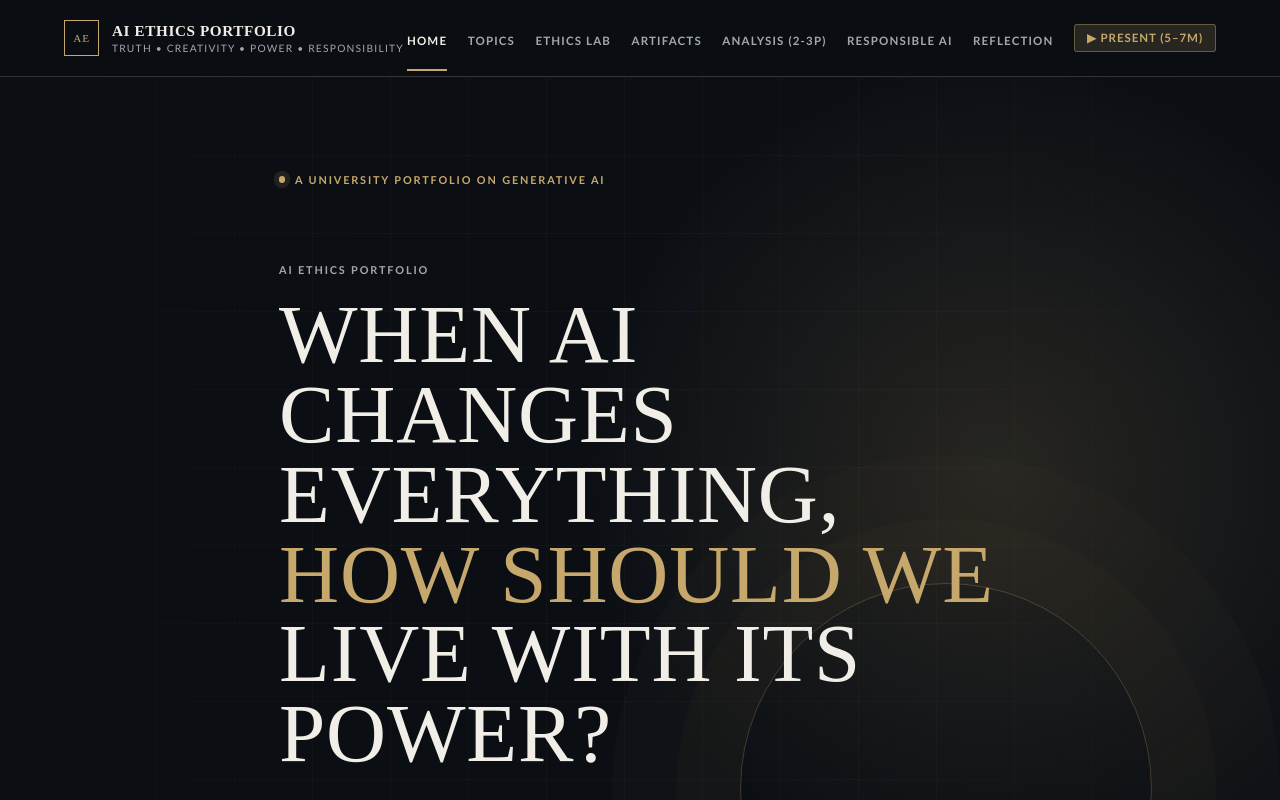
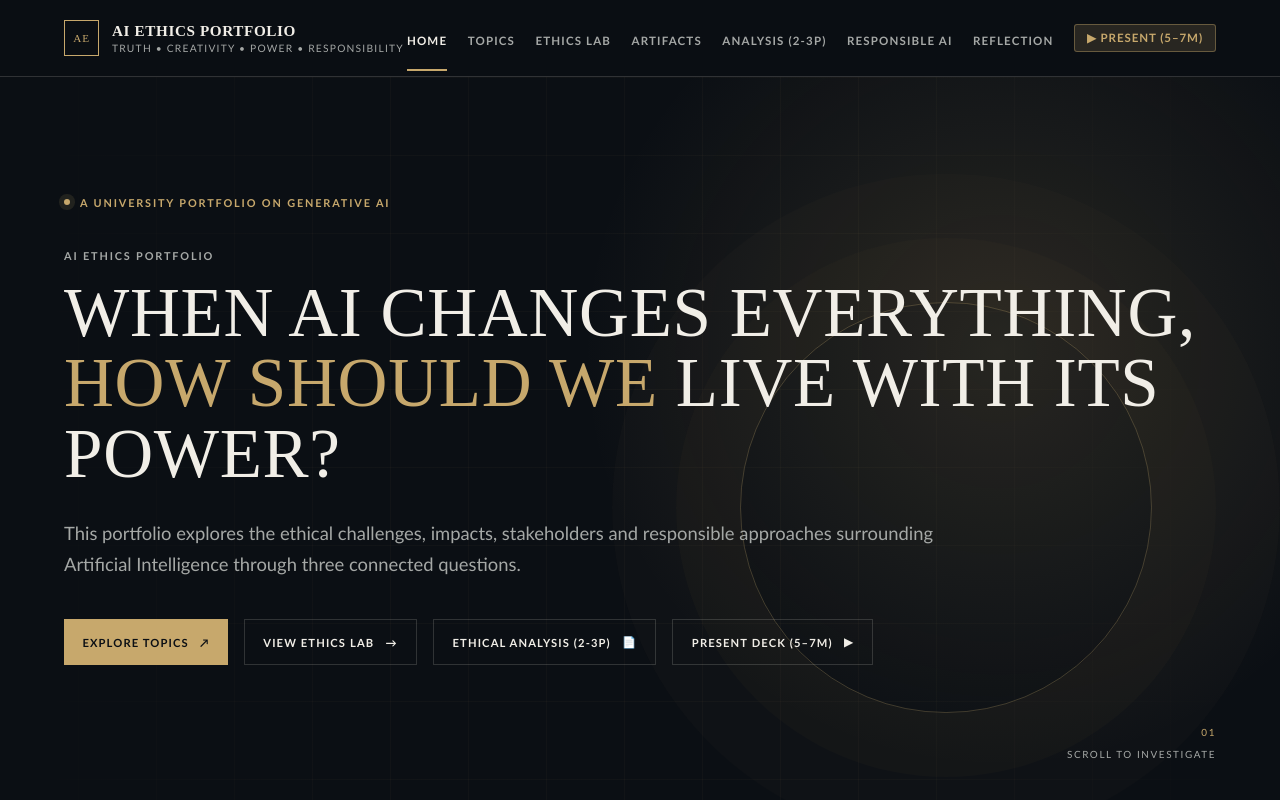
Before and after one commit to SurajAd57/Ai-Ethics-Portfolio, an Angular app: page / in a window 1280 px wide. Shown: the top 800 px of the page. Built offline with nearby package versions, Linux system fonts and the light colour scheme.

Commit message:
feat: add SCSS styles for home page hero, layout, and components

```diff
--- a/src/app/pages/home/home.scss
+++ b/src/app/pages/home/home.scss
@@ -2,14 +2,14 @@
 .hero { position: relative; min-height: min(790px, calc(100vh - 76px)); display: flex; align-items: center; overflow: hidden; border-bottom: 1px solid var(--border); background: radial-gradient(circle at 78% 38%, rgba(199, 168, 108, 0.15), transparent 26rem), var(--background); }
 .hero-grid { position: absolute; inset: 0; opacity: 0.48; background-image: linear-gradient(rgba(199, 168, 108, 0.08) 1px, transparent 1px), linear-gradient(90deg, rgba(199, 168, 108, 0.08) 1px, transparent 1px); background-size: 78px 78px; mask-image: linear-gradient(to right, transparent, black 28%, black 70%, transparent); }
 .hero::after { position: absolute; right: 10%; bottom: 12%; width: min(32vw, 32rem); aspect-ratio: 1; border: 1px solid rgba(199, 168, 108, 0.28); border-radius: 50%; content: ''; box-shadow: 0 0 0 4rem rgba(199, 168, 108, 0.025), 0 0 0 8rem rgba(199, 168, 108, 0.02); }
-.hero-inner { position: relative; z-index: 1; width: min(850px, 100%); max-width: var(--max-width); margin: 0 auto; padding: 6rem var(--gutter) 7rem; animation: rise 700ms ease both; }
+.hero-inner { position: relative; z-index: 1; width: 100%; max-width: var(--max-width); margin: 0 auto; padding: 5rem var(--gutter) 6rem; animation: rise 700ms ease both; }
 .hero-kicker, .hero-label, .eyebrow { color: var(--accent); font-size: 0.68rem; font-weight: 800; letter-spacing: 0.17em; text-transform: uppercase; }
-.hero-kicker { display: flex; align-items: center; gap: 0.6rem; margin-bottom: 4.8rem; }
+.hero-kicker { display: flex; align-items: center; gap: 0.6rem; margin-bottom: 2.5rem; }
 .signal-dot { width: 0.4rem; height: 0.4rem; border-radius: 50%; background: var(--accent); box-shadow: 0 0 0 5px rgba(199, 168, 108, 0.12); }
-.hero-label { margin: 0 0 1.2rem; color: var(--muted); }
-.hero h1 { max-width: 900px; margin: 0; color: var(--text); font-family: var(--font-display); font-size: clamp(2.8rem, 6.5vw, 6.8rem); font-weight: 500; letter-spacing: 0.01em; line-height: 0.96; text-transform: uppercase; }
+.hero-label { margin: 0 0 1rem; color: var(--muted); }
+.hero h1 { max-width: 1350px; margin: 0; color: var(--text); font-family: var(--font-display); font-size: clamp(2.6rem, 5.4vw, 5.5rem); font-weight: 500; letter-spacing: 0.01em; line-height: 1.02; text-transform: uppercase; }
 .hero h1 em, h2 em { color: var(--accent); font-style: normal; }
-.hero-intro { max-width: 39rem; margin: 2rem 0 0; color: var(--muted); font-size: 1rem; line-height: 1.7; }
+.hero-intro { max-width: 58rem; margin: 1.8rem 0 0; color: var(--muted); font-size: 1.15rem; line-height: 1.7; }
 .hero-actions { display: flex; flex-wrap: wrap; gap: 1rem; margin-top: 2.4rem; }
 .button { display: inline-flex; align-items: center; gap: 0.7rem; padding: 0.95rem 1.15rem; font-size: 0.7rem; font-weight: 800; letter-spacing: 0.1em; text-decoration: none; text-transform: uppercase; transition: background 180ms ease, color 180ms ease, transform 180ms ease; }
 .button:hover { transform: translateY(-2px); }.button-primary { background: var(--accent); color: var(--background); }.button-primary:hover { background: var(--text); }.button-quiet { border: 1px solid var(--border); color: var(--text); }.button-quiet:hover { border-color: var(--accent); color: var(--accent); }
```
